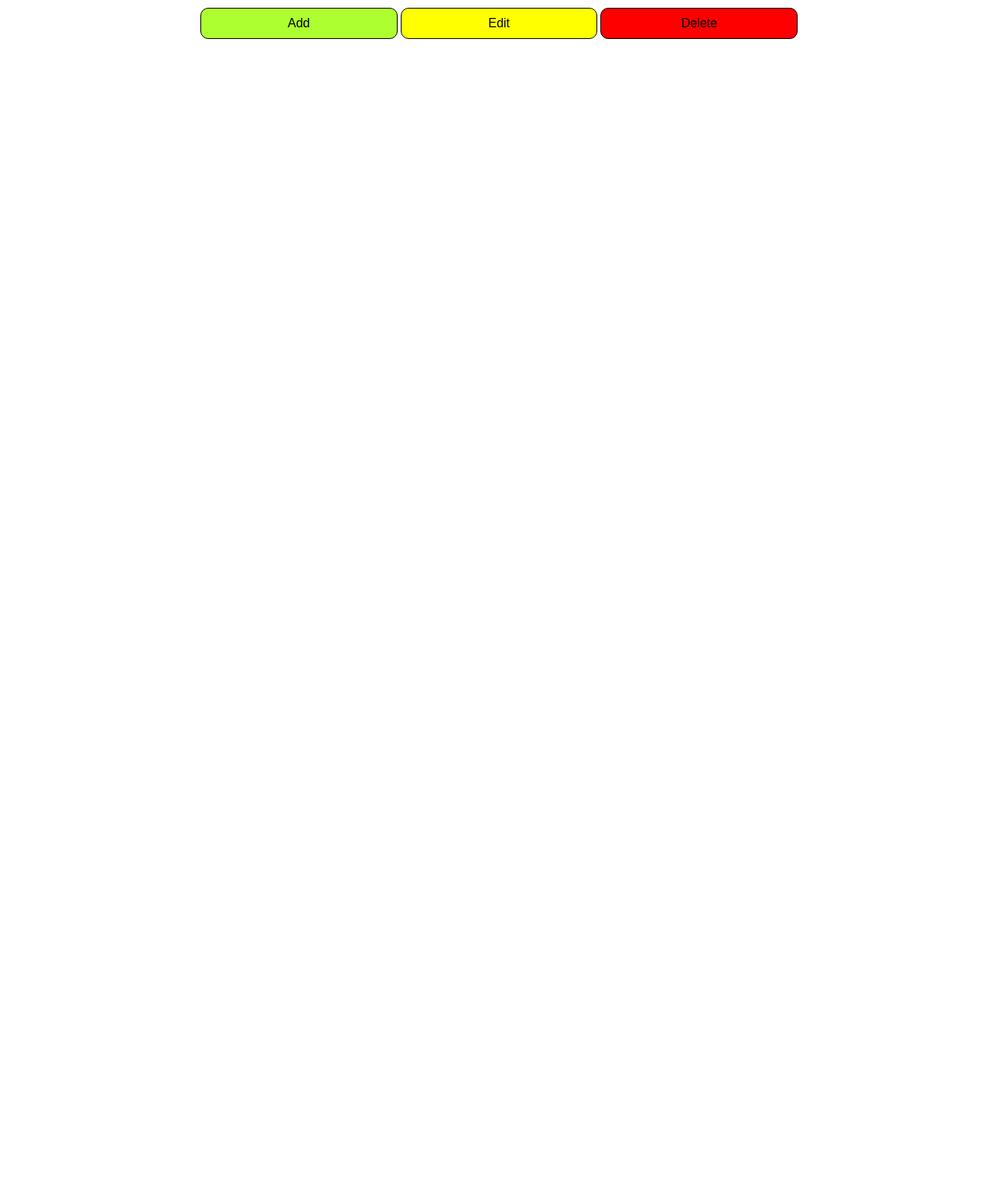
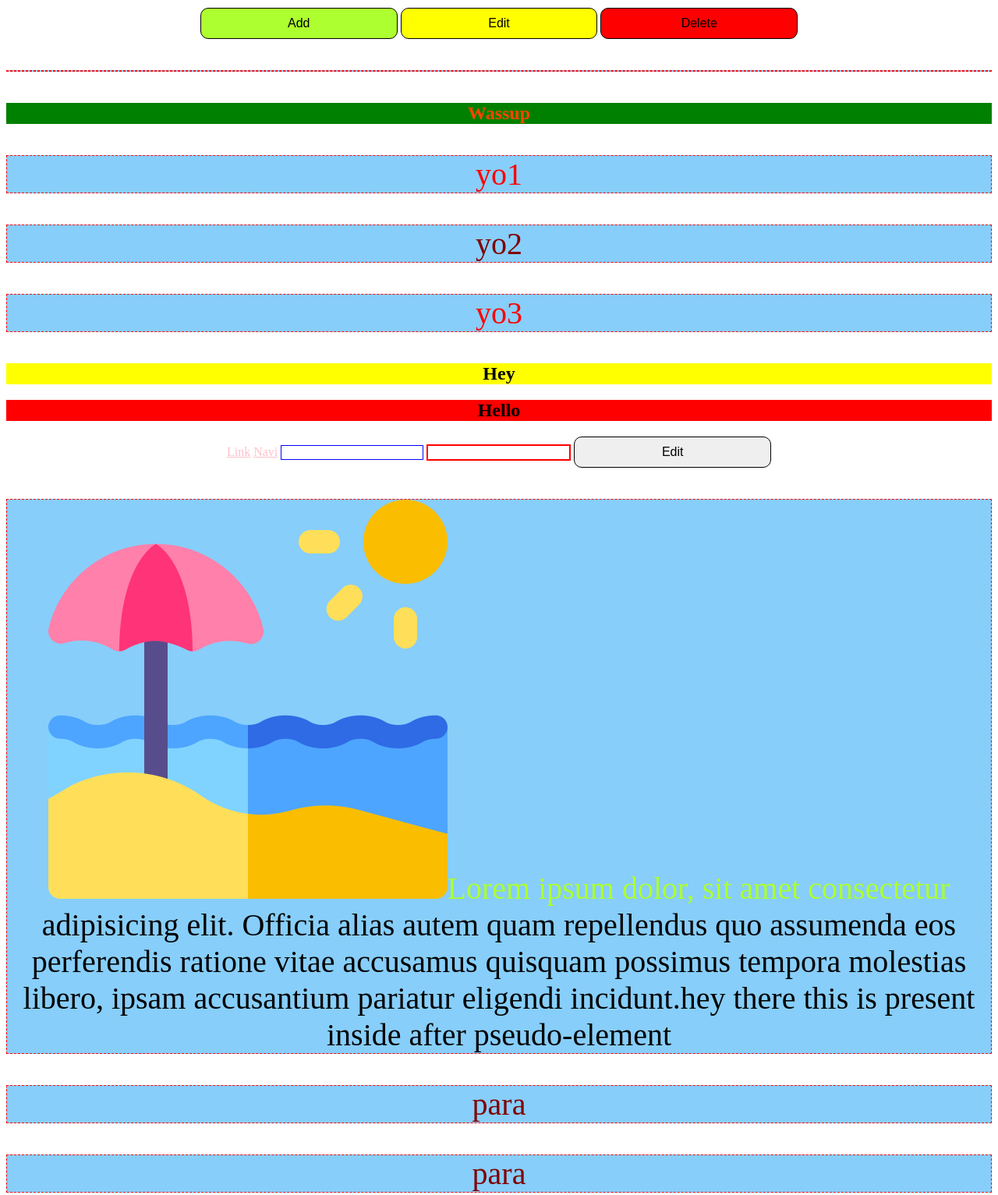
Before and after one commit to Chetansingh1103/frontendLearning, a plain HTML site: page CSS/Selectors/Selectors.html in a window 1280 px wide. Shown: the part 1360-2893 px from the top of the page at 78% size. Before the commit the page ends 1418 px from the top, so only its background shows below. Drawn offline with Linux system fonts and the light colour scheme.

Commit message:
css updated

```diff
--- a/CSS/Selectors/Selectors.css
+++ b/CSS/Selectors/Selectors.css
@@ -88,4 +88,143 @@ p{
 
 /* ---------------------------------------------------------------------
 
-------------------------------Combinator Selectors-------------------------- */
+------------------------------Combinator Selectors---------------------- */
+
+
+
+/* 1. General Sibling selector : */
+
+div ~ h2{
+    background-color: red;
+}
+
+.head ~ p{
+    color: red;
+}
+
+
+/* 2. Adjacent Sibling Selector : */
+
+div + h2 {
+    background-color: yellow;
+}
+
+#para-2 + .head{
+    color: orangered;
+}
+
+
+/* 3. Child Selector (>) : */
+
+div > h2 {
+    background-color: green;
+}
+
+
+/* 4. Descendant Selector : */
+
+div p {
+    background-color: lightskyblue;
+}
+
+
+
+/* ---------------------------------------------------------------------
+
+------------------------------------------------------------------------ */
+
+/* ---------------------------------------------------------------------
+
+------------------------------Pseudo class Selectors--------------------- */
+
+a:link{
+    color: pink;
+}
+
+a:visited{
+    color: blue;
+}
+
+a:hover{
+    color: red;
+}
+
+a:active{
+    color: green;
+}
+
+div:hover{
+    background-color: blue;
+}
+
+input:focus{
+   background-color: green;
+}
+
+input:active{
+    background-color: brown;
+}
+
+.btn:hover{
+    background-color: aqua;
+    border: 5px solid greenyellow;
+}
+
+.btn:active{
+    background-color: cornflowerblue;
+}
+
+.container p:first-child{
+    color: black;
+}
+
+
+/* 2n is for even */
+.container p:nth-child(2n):hover{
+    background-color: black;
+}
+
+
+/* ---------------------------------------------------------------------
+
+------------------------------------------------------------------------ */
+
+/* ---------------------------------------------------------------------
+
+------------------------------Pseudo Element Selectors-------------------*/
+
+.para-1::first-line{
+    color: greenyellow;
+}
+
+.para-1::first-letter{
+    color: red;
+}
+
+.para-1::after{
+    content: "hey there this is present inside after pseudo-element";
+}
+
+.para-1::before{
+    content: url(../../vacation.png);
+}
+
+/* ---------------------------------------------------------------------
+
+------------------------------------------------------------------------ */
+
+/* ---------------------------------------------------------------------
+
+------------------------------Attribute Selectors------------------------ */
+/*--> used for input types */
+
+/* Syntax :
+  selector[attribute_name = "value"] */
+
+input[type="text"]{
+    border: 1px solid blue;
+}
+
+input[type="email"]{
+    border: 2px solid red;
+}
--- a/CSS/Selectors/Selectors.html
+++ b/CSS/Selectors/Selectors.html
@@ -31,5 +31,37 @@
     <button class="btn btn-1">Add</button>
     <button class="btn btn-2">Edit</button>
     <button class="btn btn-3">Delete</button>
+
+
+    <div>
+        <p id="para-2"></p>
+        <h2 class="head">Wassup</h2>
+        <p>yo1</p>
+        <section>
+            <p>yo2</p>
+        </section>
+        <p>yo3</p>
+    </div>
+    <h2>Hey</h2>
+    <h2>Hello</h2>
+
+    <a href="##">Link</a>
+    <a href="##">Navi</a>
+
+    <input type="text">
+    <input type="email">
+
+    <button class="btn">Edit</button>
+
+    <div class="container">
+        <p class="para-1">Lorem ipsum dolor, sit amet consectetur adipisicing elit. Officia alias autem quam repellendus quo assumenda eos perferendis ratione vitae accusamus quisquam possimus tempora molestias libero, ipsam accusantium pariatur eligendi incidunt.</p>
+        <p>para</p>
+        <p>para</p>
+        <p>para</p>
+        <p>para</p>
+        <p>para</p>
+    </div>
+
+
 </body>
 </html>
```
Also changed, not shown: vacation.png (added).
